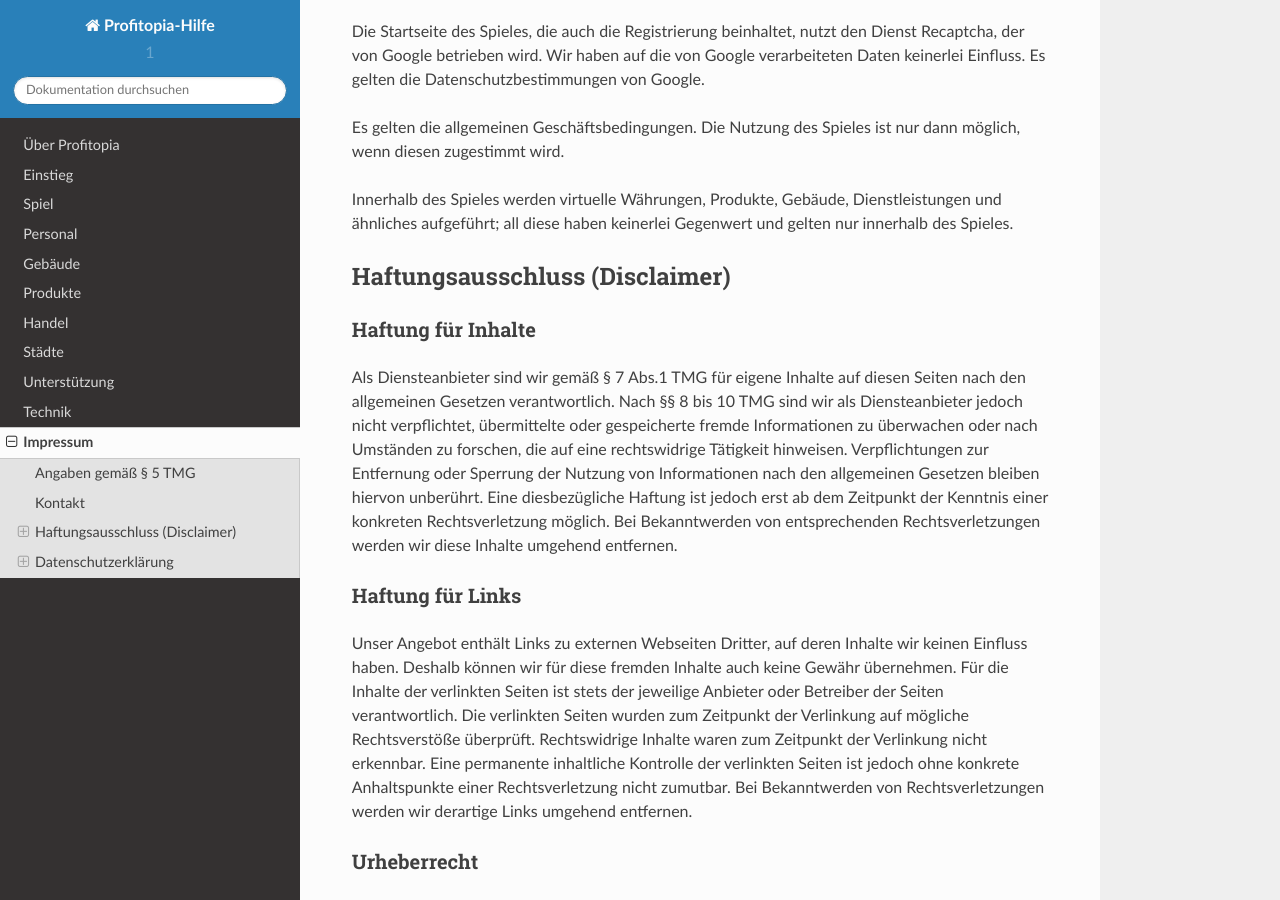
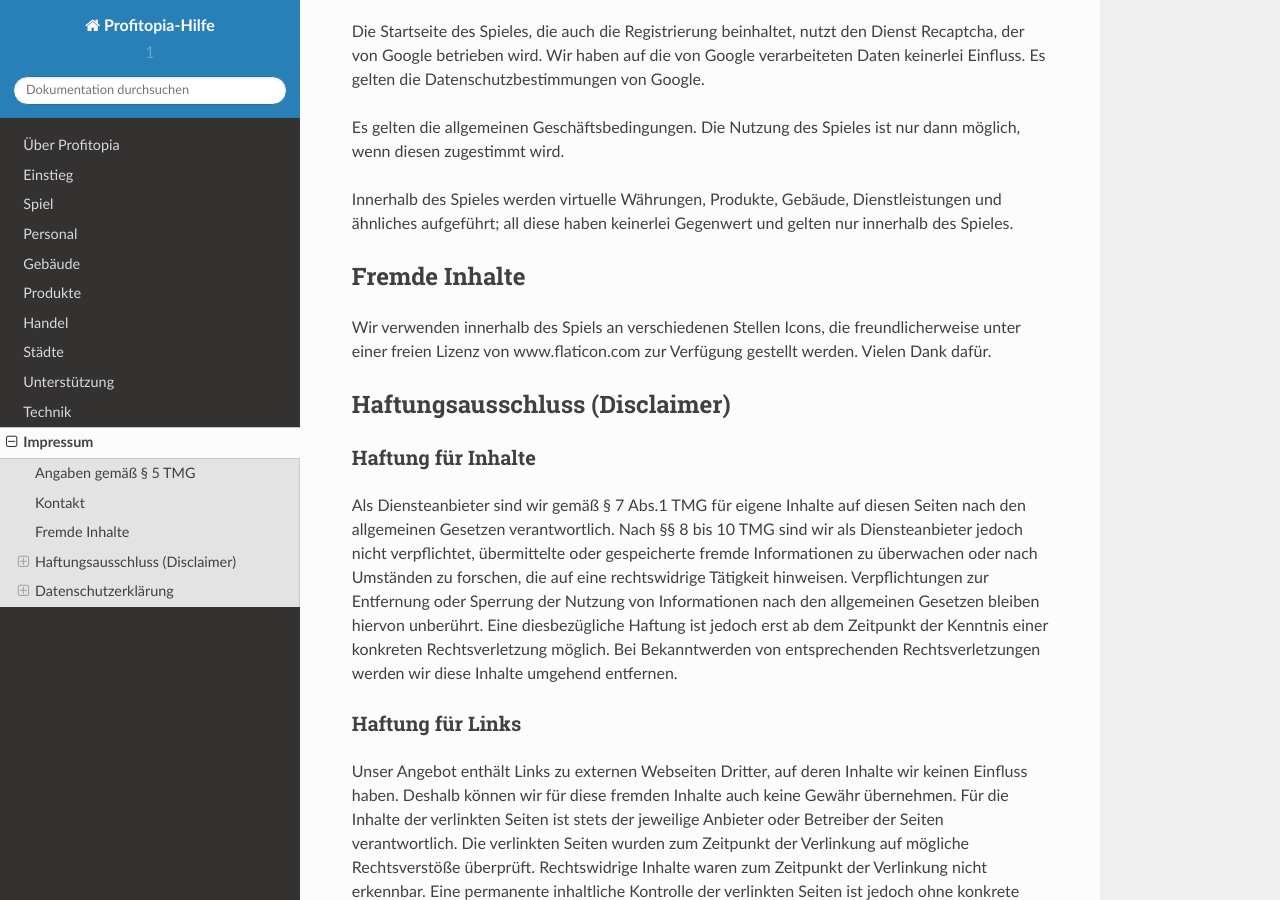
Before and after one commit to profitopia/help, a Sphinx documentation site: the page built from source/imprint.rst, in a window 1280 px wide and 900 px high, scrolled down 828 px. Built offline with Sphinx 7.4.7 and the Read the Docs theme 2.0.0, drawn with Linux system fonts in a browser that asks for light colours.

Commit message:
added flaticon reference in imprint

```diff
--- a/source/imprint.rst
+++ b/source/imprint.rst
@@ -28,6 +28,11 @@ Die Startseite des Spieles, die auch die Registrierung beinhaltet, nutzt den Die
 Es gelten die allgemeinen Geschäftsbedingungen. Die Nutzung des Spieles ist nur dann möglich, wenn diesen zugestimmt wird.
 
 Innerhalb des Spieles werden virtuelle Währungen, Produkte, Gebäude, Dienstleistungen und ähnliches aufgeführt; all diese haben keinerlei Gegenwert und gelten nur innerhalb des Spieles.
+
+Fremde Inhalte
+==============
+
+Wir verwenden innerhalb des Spiels an verschiedenen Stellen Icons, die freundlicherweise unter einer freien Lizenz von www.flaticon.com zur Verfügung gestellt werden. Vielen Dank dafür.
 
 Haftungsausschluss (Disclaimer)
 ===============================
```
